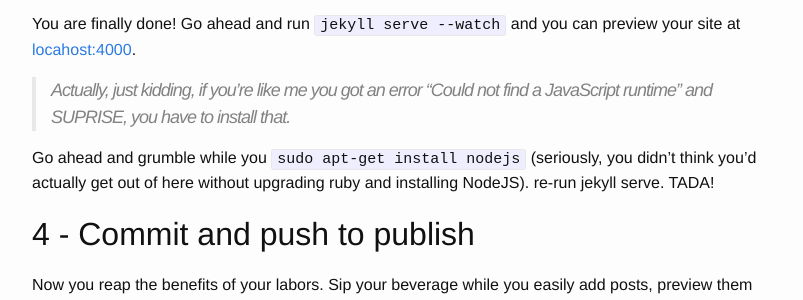
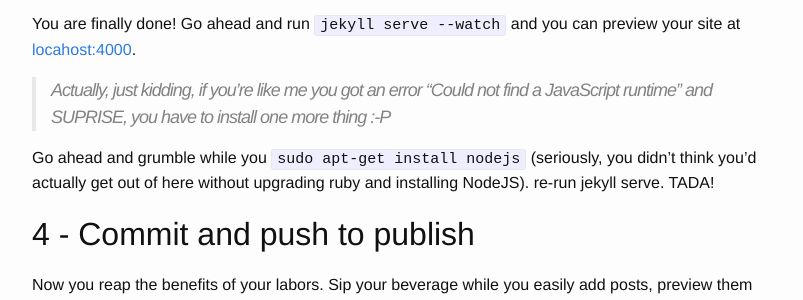
Before and after one commit to dwheaton/dwheaton.github.io, a Jekyll site: the page built from _posts/2015-10-02-github-pages-setup.markdown, in a window 1280 px wide and 900 px high, scrolled down 1692 px. Shown: the part 317-617 px from the top of the window, without its empty margins (238-1041 px from the left). Built offline with Jekyll 4.4.1, drawn with Linux system fonts in a browser that asks for light colours.

Commit message:
clarify nodejs blockquote

```diff
--- a/_posts/2015-10-02-github-pages-setup.markdown
+++ b/_posts/2015-10-02-github-pages-setup.markdown
@@ -70,7 +70,7 @@ With Jekyll installed you can now run `jekyll new .` and then customiz the `_con
 
 You are finally done! Go ahead and run `jekyll serve --watch` and you can preview your site at [locahost:4000](localhost:4000).
 
-> Actually, just kidding, if you're like me you got an error "Could not find a JavaScript runtime" and SUPRISE, you have to install that.
+> Actually, just kidding, if you're like me you got an error "Could not find a JavaScript runtime" and SUPRISE, you have to install one more thing :-P
 
 Go ahead and grumble while you `sudo apt-get install nodejs` (seriously, you didn't think you'd actually get out of here without upgrading ruby and installing NodeJS). re-run jekyll serve. TADA!
 
```
